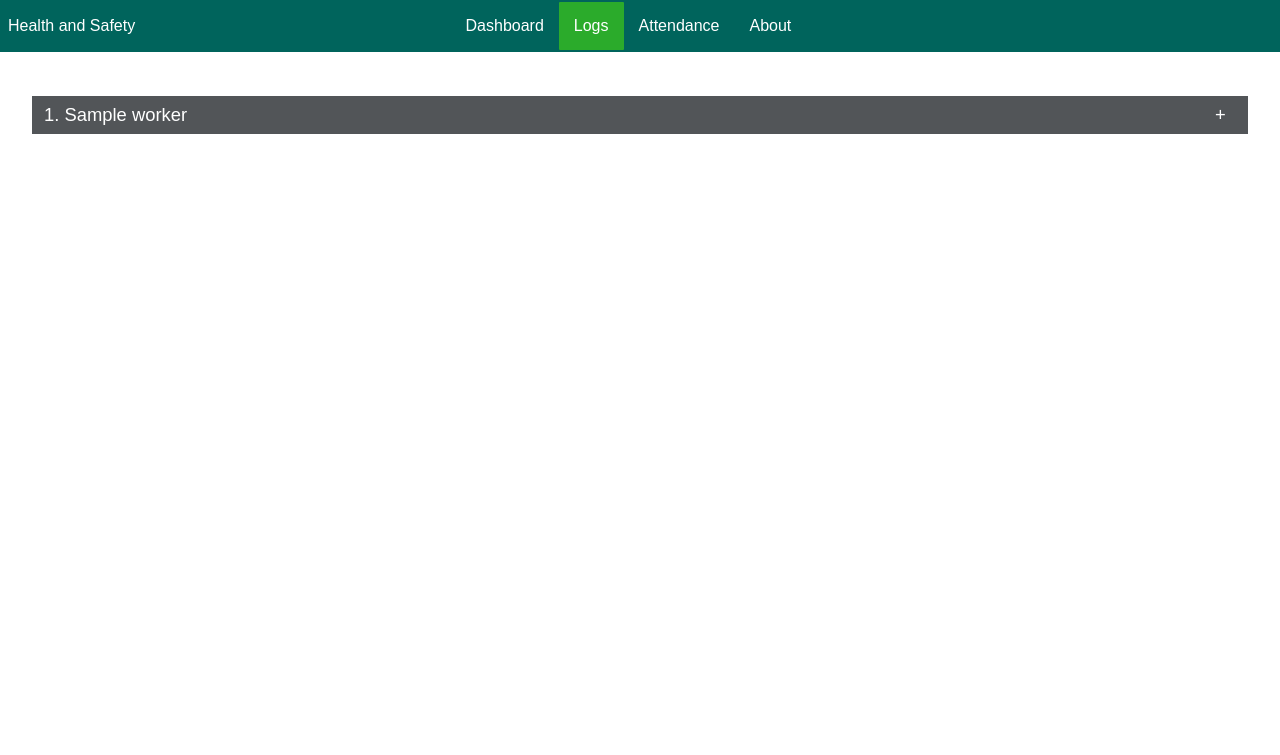
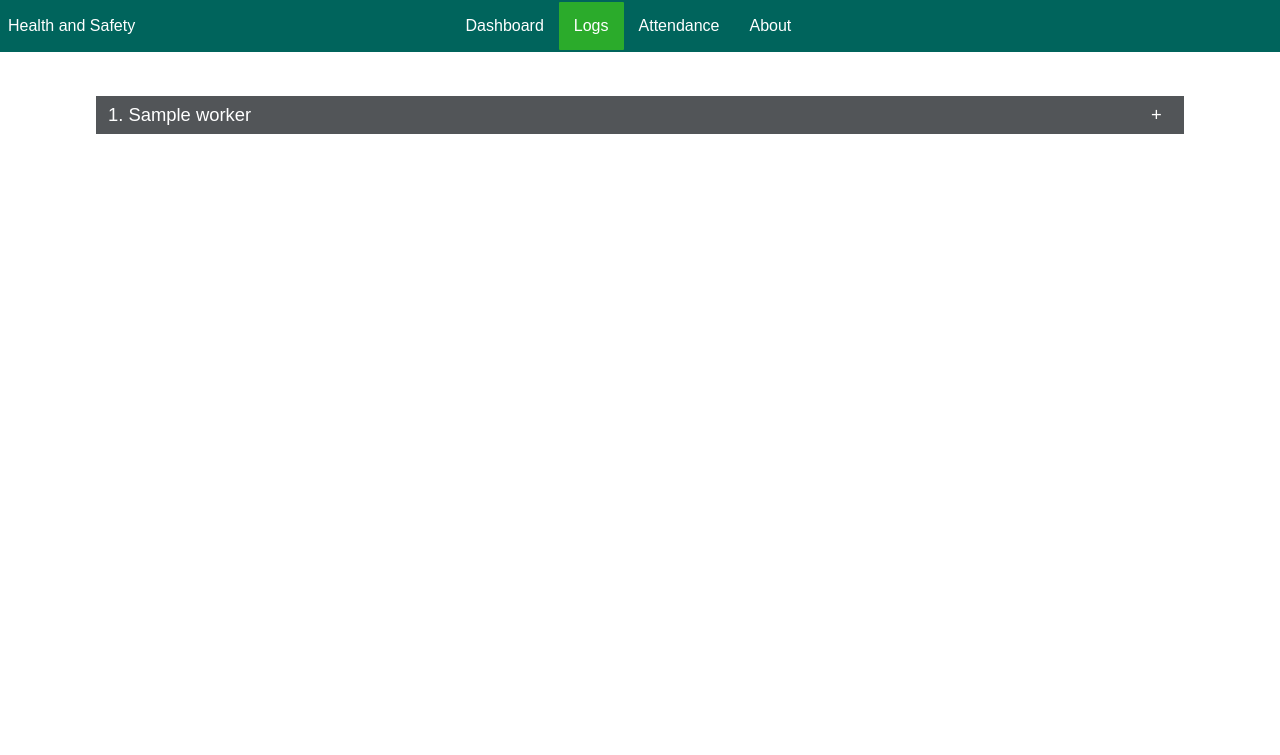
Before and after one commit to SoumyaRanjanPatnaik/iCAP-Dashboard, a Django app: page /logs in a window 1280 px wide. Shown: the top 755 px of the page. Run offline with Django 3.2, Linux system fonts and the light colour scheme; tables that the repository leaves empty hold one stand-in row (values such as "Sample post"); data that the repository does not hold is empty.

Commit message:
Updated logs.css

```diff
--- a/static/css/logs.css
+++ b/static/css/logs.css
@@ -1,6 +1,10 @@
 .logs{
 	padding: 2.5%;
 	height: 100vh;
+	width: 100%;
+	display: flex;
+	flex-direction: column;
+	align-items: center;
 }
 
 
@@ -8,6 +12,7 @@
 	margin: 12px 0;
 	box-shadow: 0 0 0 rgb(226, 226, 226);
 	transition: shadow;
+	width: min(85vw, 1450px);
 }
 
 .logs__worker__name{
@@ -35,7 +40,7 @@
 }
 .table-container{
 	height: 170px;
-	transition: height 600ms 0s cubic-bezier(0.666, 0.045, 0.355, 1);
+	transition: height 350ms 0s cubic-bezier(0.666, 0.045, 0.355, 1);
 	overflow: hidden;
 }
 .shadow{
```
